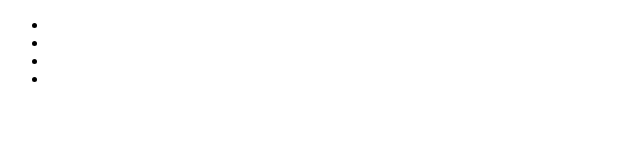
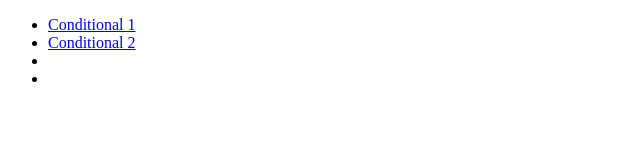
Before and after one commit to timii0/JAVASCRIPT, a plain HTML site: page conditionals/ass.html in a window 1280 px wide. Shown: the whole page, without its empty margins (0-640 px from the left). Drawn offline with Linux system fonts and the light colour scheme.

Commit message:
add changes

```diff
--- a/conditionals/ass.html
+++ b/conditionals/ass.html
@@ -8,8 +8,8 @@
 </head>
 <body>
   <ul>
-    <li><a href="./con1.html"></a></li>
-    <li><a href="./con2.html"></a></li>
+    <li><a href="./con1.html">Conditional 1</a></li>
+    <li><a href="./con2.html">Conditional 2</a></li>
     <li><a href=""></a></li>
     <li><a href=""></a></li>
   </ul>
```
Also changed, not shown: index.html (+1 -1 lines).
